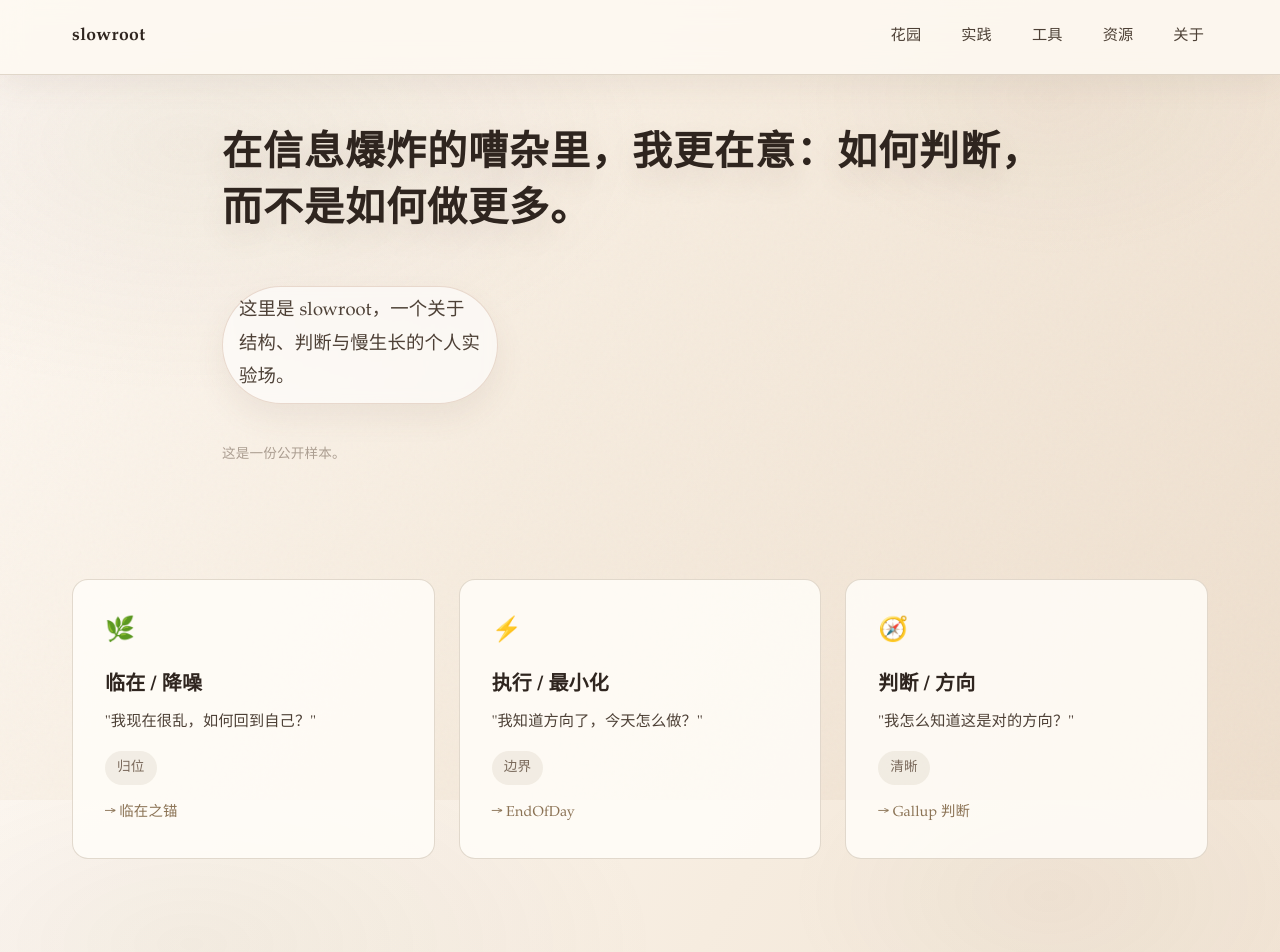
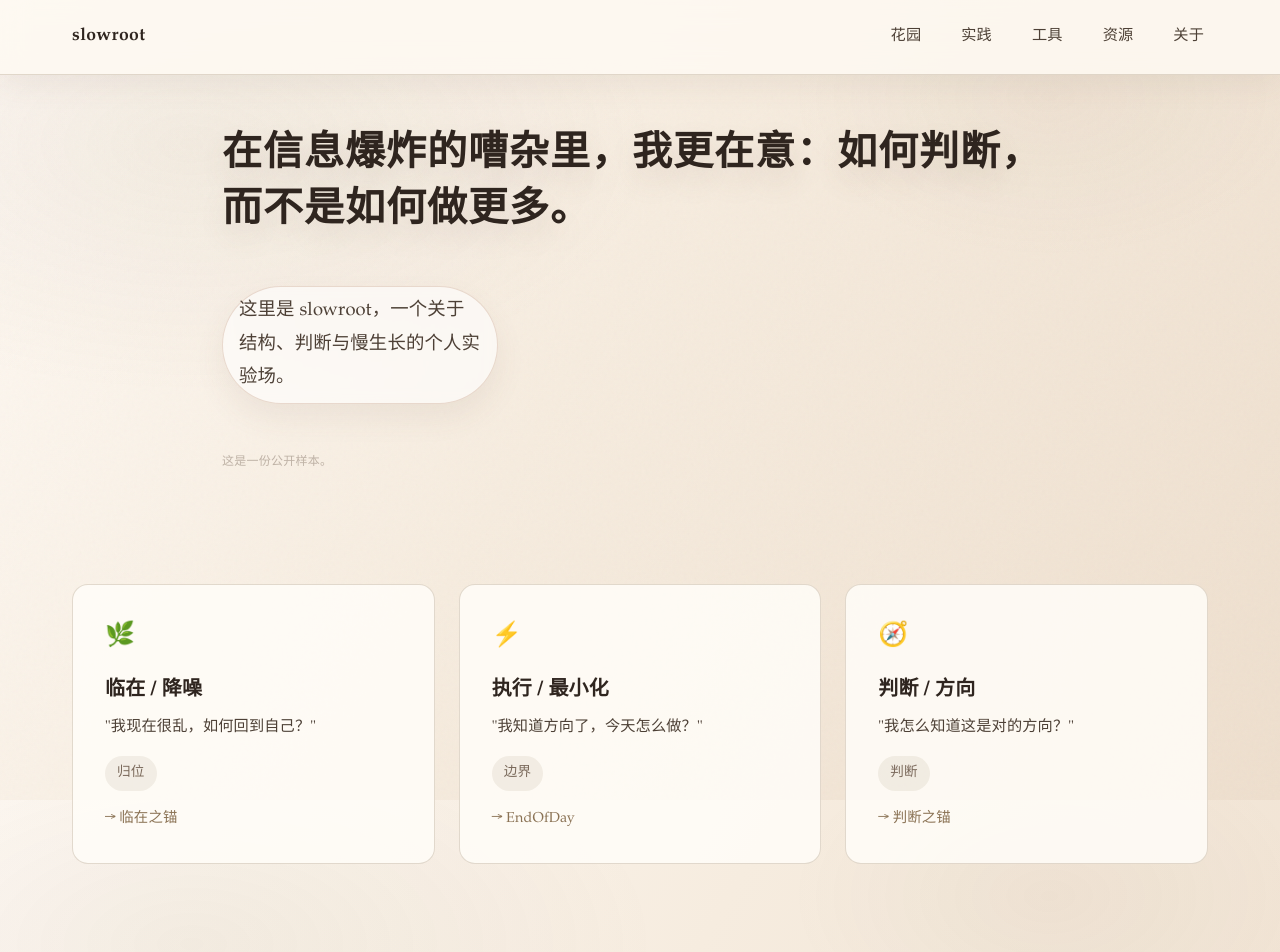
Before and after one commit to caisuqing666/brand-next, a Next.js app: page / in a window 1280 px wide. Shown: the top 952 px of the page. Built offline with nearby package versions, Linux system fonts and the light colour scheme.

Commit message:
fix: 验收必改项 - 第三卡底层能力改为判断，工具名改为判断之锚，公开样本样式更轻

```diff
--- a/app/globals.css
+++ b/app/globals.css
@@ -136,13 +136,14 @@ body::before {
   line-height: 1.8;
 }
 
-/* 公开样本提示（小字号 + 低不透明度） */
+/* 公开样本提示 - 更轻一档：更小/更淡/更松 */
 .sample-note {
   display: block;
-  font-size: 0.85rem;
+  font-size: 0.75rem;
   color: var(--structure-muted);
-  opacity: 0.6;
-  margin-top: 1.5rem;
+  opacity: 0.45;
+  margin-top: 2rem;
+  letter-spacing: 0.02em;
 }
 
 /* 三入口卡片 */
--- a/app/page.tsx
+++ b/app/page.tsx
@@ -55,8 +55,8 @@ export default function Home() {
             <div className="entry-icon">🧭</div>
             <h2 className="entry-title">判断 / 方向</h2>
             <p className="entry-question">"我怎么知道这是对的方向？"</p>
-            <span className="entry-ability">清晰</span>
-            <span className="entry-tool">→ Gallup 判断</span>
+            <span className="entry-ability">判断</span>
+            <span className="entry-tool">→ 判断之锚</span>
           </Link>
         </div>
       </section>
```
